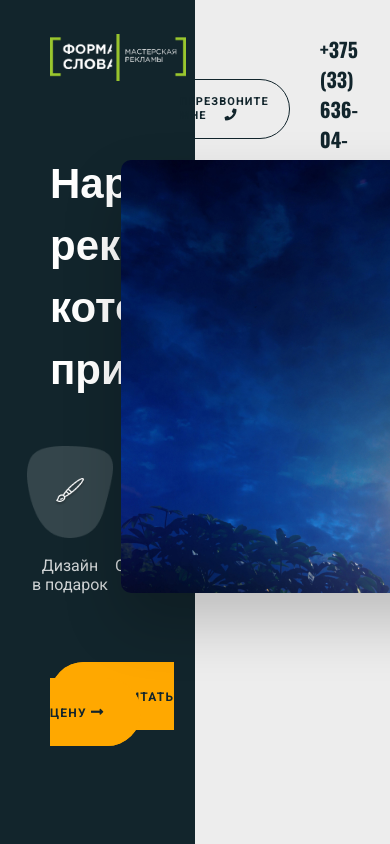
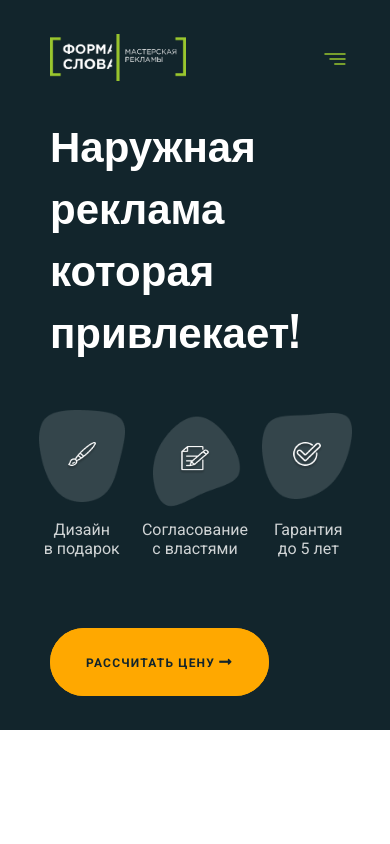
Before and after one commit to TeIxeTawre/forma-slova, a PHP site: page / in a window 390 px wide; the page is wider, and only the part inside the window is pictured. Run offline with PHP 8.4, Linux system fonts and the light colour scheme; some libraries are stand-ins or nearby versions.

Commit message:
add adaptive but no all screen

```diff
--- a/index.html
+++ b/index.html
@@ -34,6 +34,18 @@
 							<li><a href="#">О нас</a></li>
 							<li><a href="#">Контакты</a></li>
 						</ul>
+						<svg class="ham-second ham hamRotate" viewBox="0 0 100 100" width="80">
+						  <path
+						        class="line top"
+						        d="m 70,33 h -40 c 0,0 -6,1.368796 -6,8.5 0,7.131204 6,8.5013 6,8.5013 l 20,-0.0013" />
+						  <path
+						        class="line middle"
+						        d="m 70,50 h -40" />
+						  <path
+						        class="line bottom"
+						        d="m 69.575405,67.073826 h -40 c -5.592752,0 -6.873604,-9.348582 1.371031,-9.348582 8.244634,0 19.053564,21.797129 19.053564,12.274756 l 0,-40" />
+						</svg>
+						<!-- /.ham -->
 					</nav>
 				</div>
 				<!-- /.navbar -->
@@ -103,9 +115,21 @@
 					<a href="+375 (33) 636-04-21" class="header-two__phone">
 						+375 (33) 636-04-21
 					</a>
+					<svg class="ham-first ham hamRotate" viewBox="0 0 100 100" width="80">
+					  <path
+					        class="line top"
+					        d="m 70,33 h -40 c 0,0 -6,1.368796 -6,8.5 0,7.131204 6,8.5013 6,8.5013 l 20,-0.0013" />
+					  <path
+					        class="line middle"
+					        d="m 70,50 h -40" />
+					  <path
+					        class="line bottom"
+					        d="m 69.575405,67.073826 h -40 c -5.592752,0 -6.873604,-9.348582 1.371031,-9.348582 8.244634,0 19.053564,21.797129 19.053564,12.274756 l 0,-40" />
+					</svg>
+					<!-- /.ham -->
 				</div>
 				<!-- /.header-two__navbar -->
-				<div class="header-two-slider">
+				<div class="header-two-slider owl-carousel owl-theme">
 					<div class="header-two-slider__item header-two-slider__item_moroil">
 
 					</div>
@@ -119,9 +143,9 @@
 	</header>
 
 	<!-- JavaScript and his libraries -->
-	<script scr="js/jquery-3.4.1.min.js"></script>
-	<script scr="js/owl.carousel.min.js"></script>
+	<script src="js/jquery-3.4.1.min.js"></script>
+	<script src="js/owl.carousel.min.js"></script>
 	<script src="https://cdnjs.cloudflare.com/ajax/libs/jquery-modal/0.9.1/jquery.modal.min.js"></script>
-	<script scr="js/script.js"></script>
+	<script src="js/script.js"></script>
 </body>
 </html>
--- a/js/script.js
+++ b/js/script.js
@@ -0,0 +1,10 @@
+jQuery(document).ready(function() {
+	$('.ham').on('click', function() {
+		$('body').toggleClass('activeMenu');
+	});
+
+	$('.header-two-slider').owlCarousel({
+		items: 1,
+		nav: false
+	});
+});
--- a/sass/_header.sass
+++ b/sass/_header.sass
@@ -5,8 +5,8 @@
 
  &-one, &-two
   width: 50vw
-  min-height: 100vh
   padding-top: 34px
+  padding-bottom: 100px
 
  // first screen
  &-one
@@ -182,3 +182,49 @@ main, .main
     &_moroil
      height: 100%
      background: url(../img/moroil.jpg) no-repeat top center / 101%
+
+.ham
+ cursor: pointer
+ tap-highlight-color: transparent
+ transition: transform 200ms
+ user-select: none
+ fill: none
+ width: 50px
+ margin-left: 30px
+ display: none
+
+.activeMenu .hamRotate
+ transform: rotate(45deg)
+
+.line
+ fill: none
+ transition: stroke-dasharray 400ms, stroke-dashoffset 400ms
+ stroke: $green
+ stroke-width: 3
+ border-radius: 5px
+ stroke-linecap: round
+
+.ham .top
+ stroke-dasharray: 40 82
+ transform: translateY(7px)
+
+.ham .middle
+ stroke-dasharray: 30 111
+
+.ham .bottom
+ stroke-dasharray: 20 161
+ transform: translateY(-7px)
+
+.activeMenu .ham .top
+ stroke-dasharray: 35 82
+ stroke-dashoffset: -62px
+ transform: translateY(0px)
+
+.activeMenu .ham .middle
+ stroke-dashoffset: 23px
+ stroke-dasharray: 40 111
+
+.activeMenu .ham .bottom
+ stroke-dashoffset: -83px
+ stroke-dasharray: 40 161
+ transform: translateY(0px)
--- a/sass/_media.sass
+++ b/sass/_media.sass
@@ -96,3 +96,62 @@
     left: -74px
     width: 620px
     height: 433px
+
+@media (max-width: 1100px)
+ .header
+  nav, .nav
+   ul
+    display: none
+  &-two
+   &-slider
+    top: 30%
+    left: 50%
+    width: 48%
+    z-index: 0
+    height: auto !important
+    &__item
+     height: 30vw
+     background-size: cover
+     background-position-x: 80%
+ .ham-first
+  display: block
+
+@media (max-width: 1060px)
+ .header
+  .container
+   flex-direction: column
+
+  &-one, &-two
+   width: 100%
+   padding-bottom: 60px
+
+  nav, .nav
+   justify-content: flex-end
+   display: flex
+
+  &-one
+   main, .main
+    position: relative
+    z-index: 1
+
+  &-two
+   height: 0
+   padding: 0
+   margin: 0
+   position: static
+
+ .navbar-con
+  display: none !important
+
+ .ham-second
+  display: block
+  margin-right: 30px
+
+@media (max-width: 860px)
+ .header-two-slider
+  display: none !important
+
+ .header
+  &-one
+   main, .main
+    margin: 0 auto
```
Also changed, not shown: css/styles.css, 1 other file.
